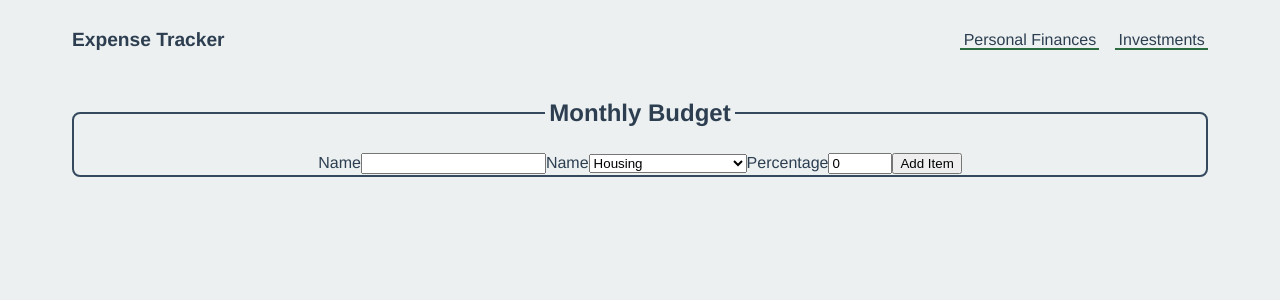
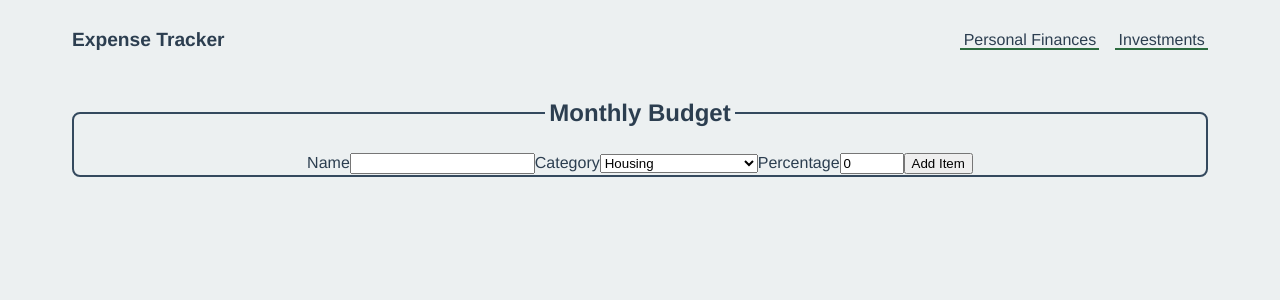
Before and after one commit to andrebarros7201/expense-tracker, a React (Vite) app: page /personal-finances in a window 1280 px wide. Shown: the top 300 px of the page. Built offline with nearby package versions, Linux system fonts and the light colour scheme.

Commit message:
convert percentage to number

```diff
--- a/src/components/budget/components/budgetAddItem/BudgetAddItemForm.jsx
+++ b/src/components/budget/components/budgetAddItem/BudgetAddItemForm.jsx
@@ -34,7 +34,7 @@ export default function BudgetAddItemForm() {
         />
       </span>
       <span className={styles["form__field"]}>
-        <label htmlFor="name">Name</label>
+        <label htmlFor="name">Category</label>
         <select
           onChange={(e) => handleChange("category", e.target.value)}
           value={newItem.category}
@@ -49,7 +49,7 @@ export default function BudgetAddItemForm() {
       <span className={styles["form__field"]}>
         <label htmlFor="percentage">Percentage</label>
         <input
-          onChange={(e) => handleChange("percentage", e.target.value)}
+          onChange={(e) => handleChange("percentage", Number(e.target.value))}
           value={newItem.percentage}
           type="number"
           id={"percentage"}
```
